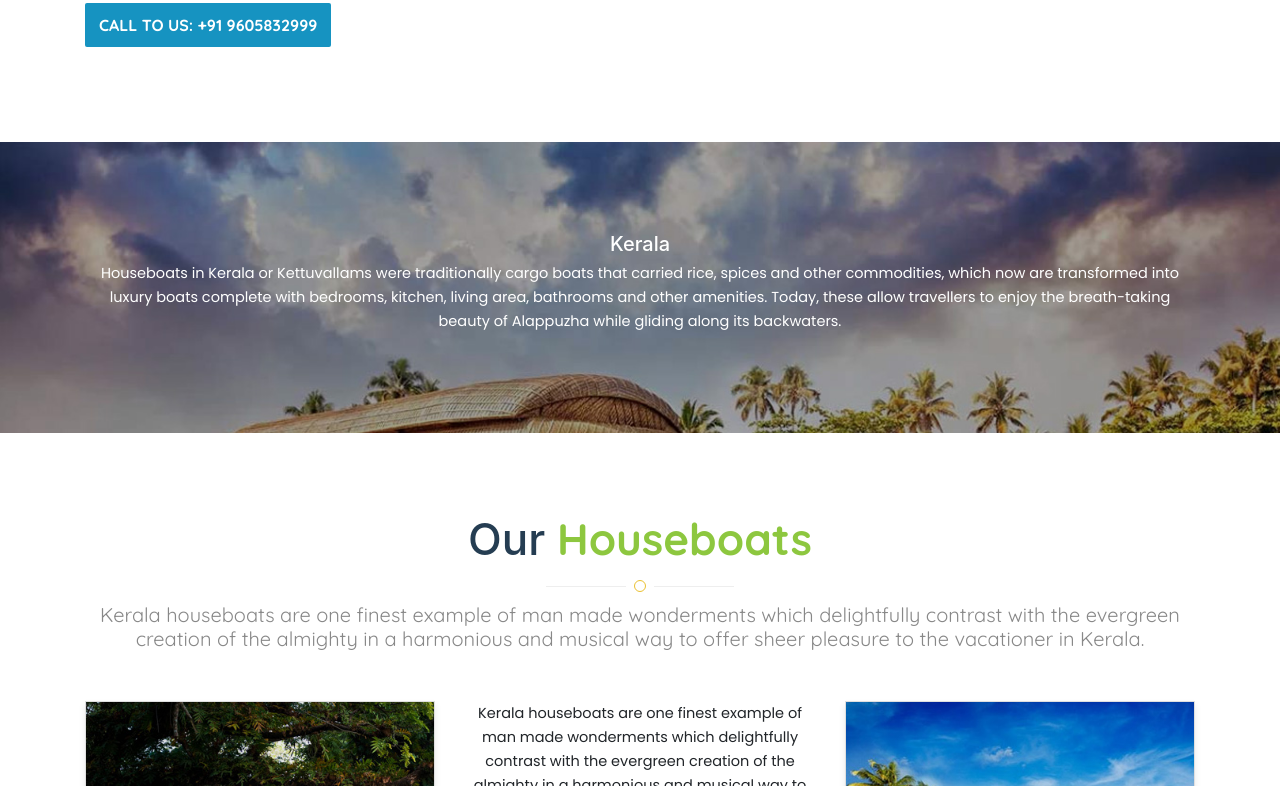
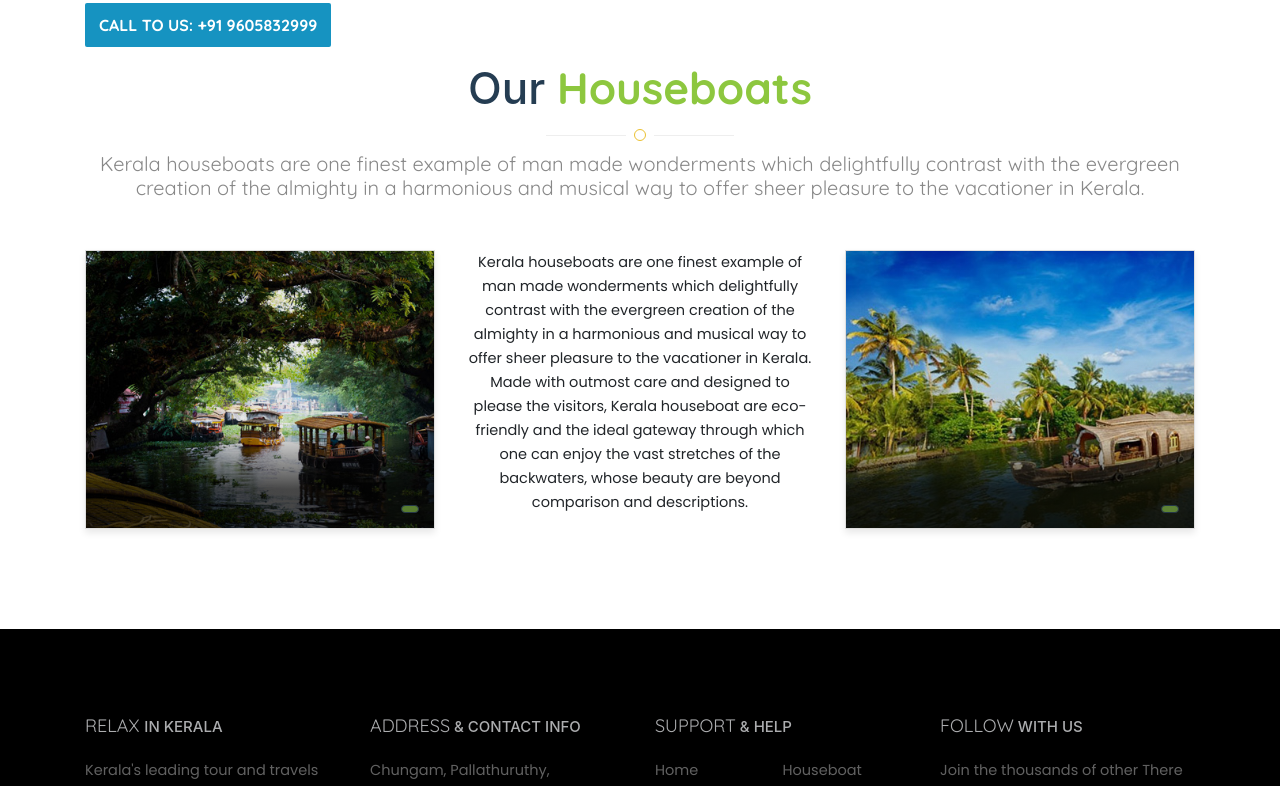
Before and after one commit to ajayjoseaji/coconut_cruise, a plain HTML site: page index.html in a window 1280 px wide. Shown: the part 2014-2800 px from the top of the page. Drawn offline with nearby package versions, Linux system fonts and the light colour scheme; a web font is replaced by a local one.

Commit message:
banner commented

```diff
--- a/index.html
+++ b/index.html
@@ -434,7 +434,7 @@
 
 
 
-    <section class="sec-padd">
+    <!-- <section class="sec-padd">
         <div class="offer">
             <div class="container text-white text-center">
                 <h2>Kerala</h2>
@@ -444,7 +444,7 @@
                     beauty of Alappuzha while gliding along its backwaters.</p>
             </div>
         </div>
-    </section>
+    </section> -->
 
 
 
```
